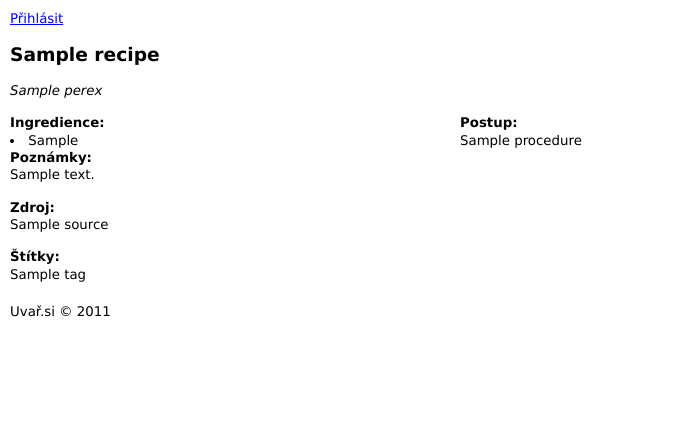
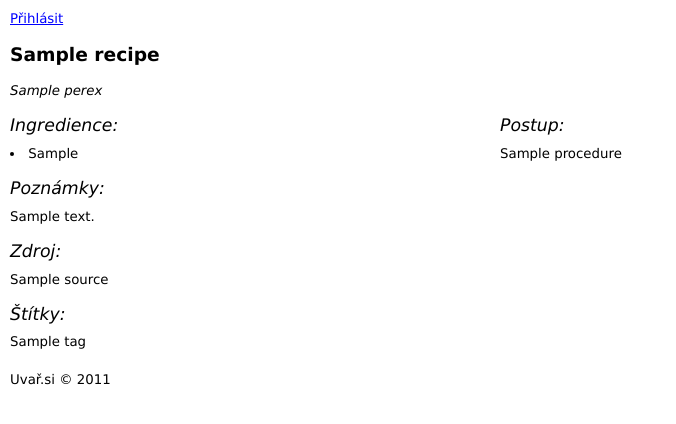
Before and after one commit to whiskybar/cookbook, a Django app: template cookbook/templates/recipe/detail.html in a window 1280 px wide. Shown: the part 39-463 px from the top of the page, without its empty margins (0-676 px from the left). Run offline with Django 3.2, Linux system fonts and the light colour scheme; the template is opened without the code that fills it: most values are stand-ins (such as "Sample title", 1, 10 or a date in 2020).

Commit message:
Two-column recipe detail.

```diff
--- a/cookbook/recipe/forms.py
+++ b/cookbook/recipe/forms.py
@@ -10,7 +10,7 @@ class RecipeForm(forms.Form):
     perex = forms.CharField(label='Podtitul', required=False, widget=forms.Textarea)
     ingredients = forms.CharField(label='Ingredience', required=False, widget=forms.Textarea)
     procedure = forms.CharField(label='Postup', required=False, widget=forms.Textarea)
-    notes = forms.CharField(label='Poznámky', required=False, widget=forms.Textarea)
+    notes = forms.CharField(label='Poznámka', required=False, widget=forms.Textarea)
     source = forms.CharField(label='Zdroj', required=False)
     tags = forms.CharField(label='Štítky', required=False, widget=forms.Textarea)
     language = forms.ChoiceField(label='Jazyk', choices=settings.LANGUAGES)
--- a/cookbook/static/styles/base.css
+++ b/cookbook/static/styles/base.css
@@ -61,6 +61,13 @@ input[type=submit] {
 	font-weight: bold;
 	font-size: 14pt;
 	margin-bottom: 15px;
+}
+
+#content h3 {
+	/*font-weight: bold;*/
+	font-style: italic;
+	font-size: 13pt;
+	margin-bottom: 8px;
 }
 
 /* homepage */
@@ -131,19 +138,16 @@ input[type=submit] {
 
 #recipe-detail > * {
 	margin-top: 15px;
+	clear: both;
 }
 
-#recipe-detail > div {
-	width: 450px;
+#recipe-body > div {
+	width: 490px;
 }
 
-#recipe-detail .ingredients,
-#recipe-detail .procedure {
+#recipe-body .ingredients,
+#recipe-body .procedure {
 	float: left;
-}
-
-#recipe-detail p {
-	clear: both;
 }
 
 #recipe-detail ul ul li {
--- a/cookbook/templates/recipe/detail.html
+++ b/cookbook/templates/recipe/detail.html
@@ -9,9 +9,11 @@
 <div class="perex"><em>{{ recipe.perex }}</em></div>
 {% endif %}
 
+<div id="recipe-body" class="clearfix">
+
 {% if recipe.ingredients %}
 <div class="ingredients">
-	<strong>Ingredience:</strong>
+	<h3>Ingredience:</h3>
 	<ul>
 	{% for ingr_group in recipe.ingredients %}
 		<li>
@@ -31,28 +33,30 @@
 
 {% if recipe.procedure %}
 <div class="procedure">
-	<strong>Postup:</strong>
+	<h3>Postup:</h3>
 	{{ recipe.procedure|linebreaks }}
 </div>
 {% endif %}
 
+</div>
+
 {% if recipe.notes %}
 <div class="notes">
-	<strong>Poznámky:</strong>
+	<h3>Poznámky:</h3>
 	{{ recipe.notes|linebreaks }}
 </div>
 {% endif %}
 
 {% if recipe.source %}
 <div class="source">
-	<strong>Zdroj:</strong>
+	<h3>Zdroj:</h3>
 	<p>{{ recipe.source|urlizetrunc:50 }}</p>
 </div>
 {% endif %}
 
 {% if recipe.tags %}
 <div class="tags">
-	<strong>Štítky:</strong>
+	<h3>Štítky:</h3>
 	<ul>
 	{% for tag in recipe.tags %}
 		<li>{{ tag }}</li>
```
